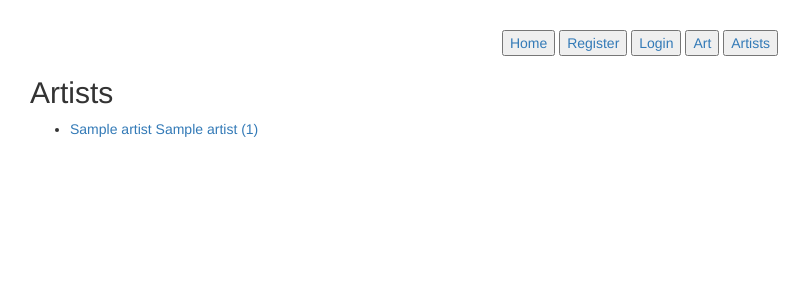
After one commit to mdose/Xibbit, a Flask app: page /artists in a window 1280 px wide. The commit adds this page. Shown: the top 300 px of the page, without its empty margins (0-811 px from the left). Run offline with Flask 2, Linux system fonts and the light colour scheme; tables that the repository leaves empty hold one stand-in row (values such as "Sample post"); some libraries are stand-ins or nearby versions.

Commit message:
WIP on artists display pages; Jija giving undefined error

```diff
--- a/server.py
+++ b/server.py
@@ -140,6 +140,25 @@ def art(art_id):
 
     return render_template("artworks.html", art=art)
 
+@app.route('/artists')
+def artist_list():
+    """Show list of artist in db"""
+
+    artists = Artist.query.all()
+    return render_template("artist_list.html", artists=artists)
+
+
+@app.route("/artists/<artist_id>")
+def artist(artist_id):
+    """Generates the display page for each artist in db."""
+
+    artist = Artist.query.filter_by(artist_id=artist_id).first()
+    # if art == None:
+    #     flash("Artwork %s not yet added to the db." % art_id)
+    #     return redirect("/")
+
+    return render_template("artists.html", art=art)
+
 ################################################################################
 
 if __name__ == "__main__":
--- /dev/null
+++ b/templates/artist_list.html
@@ -0,0 +1,15 @@
+{% extends 'base.html' %}
+{% block content %}
+
+    <h2>Artists</h2>
+    <ul>
+      {% for artist in artists %}
+          <li>
+              <a href="/artists/{{ artist.artist_id }}">
+                {{ artist.primary_name }} {{ artist.secondary_name }} ({{ artist.artist_id }})
+              </a>
+          </li>
+      {% endfor %}
+    </ul>
+
+{% endblock %}
--- a/templates/base.html
+++ b/templates/base.html
@@ -26,6 +26,7 @@
     <button><a href="/login">Login</a></button>
     {% endif %}
     <button><a href="/artworks">Art</a></button>
+    <button><a href="/artists">Artists</a></button>
   </center>
 
   {% block content %}
```
Also changed, not shown: templates/artists.html (added, +53 -0 lines), templates/artworks.html (+5 -3 lines).
